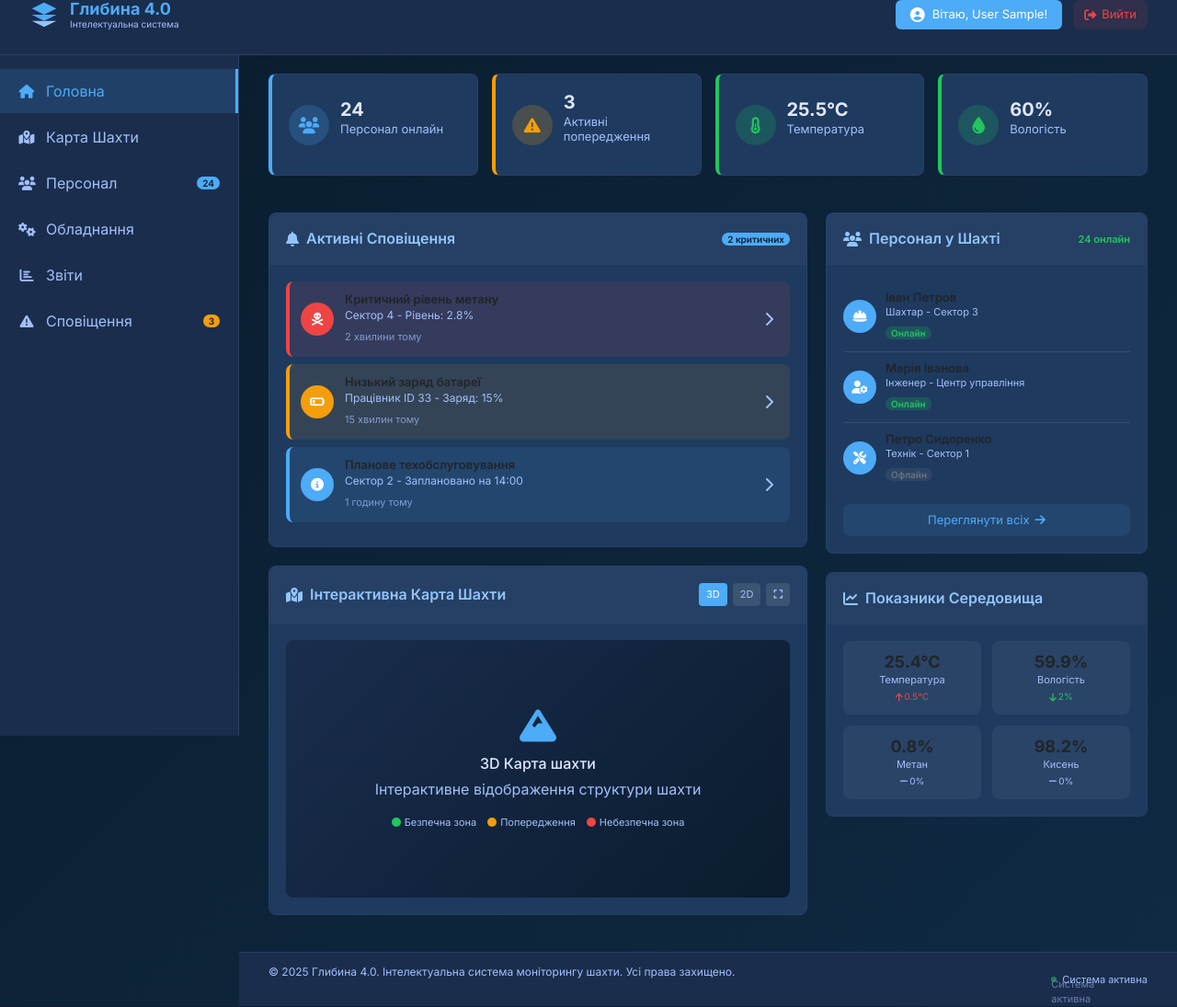
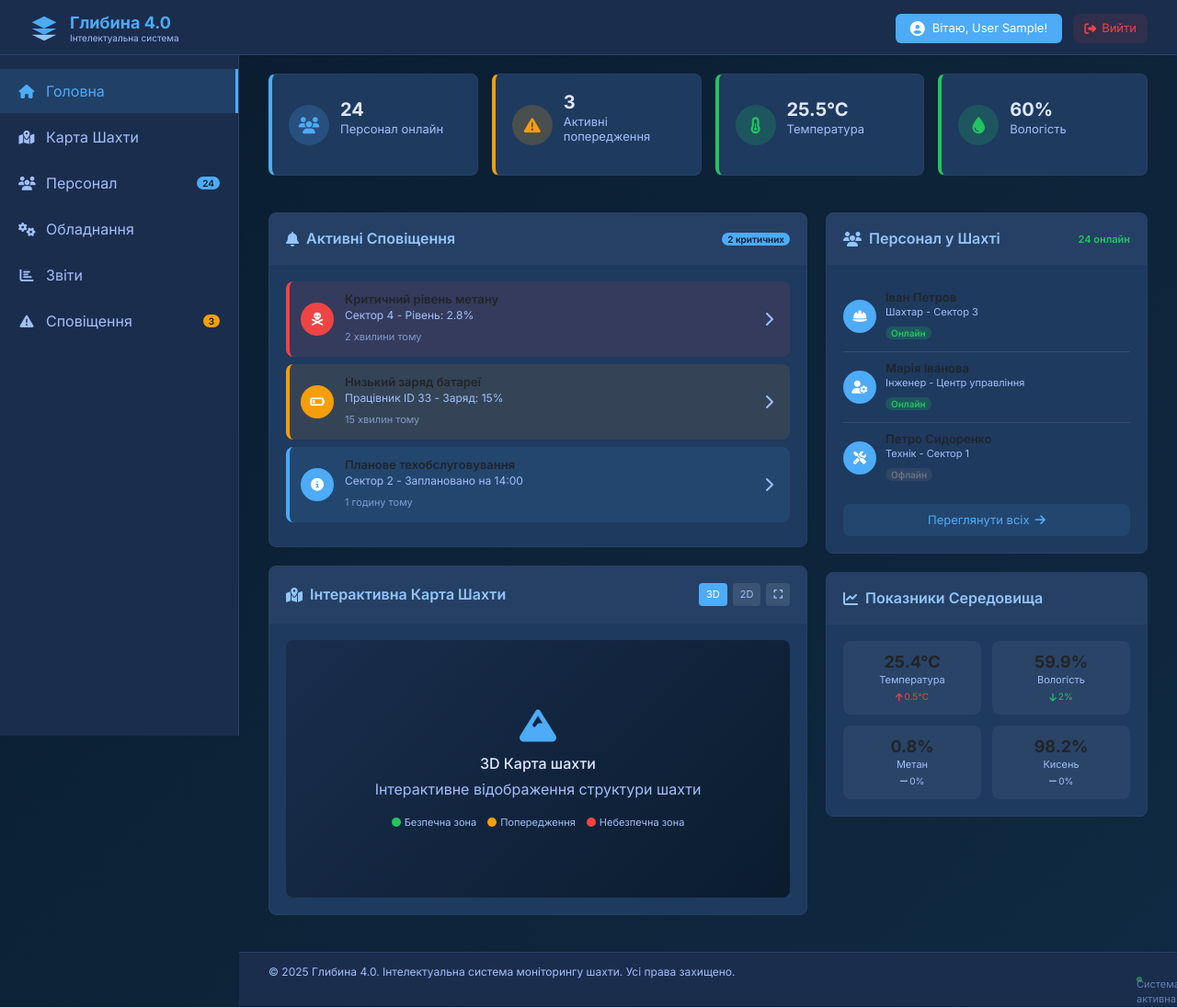
Before and after one commit to Nazoferon/Integrated-mine-monitoring-and-safety-system, a Django app: page /diploma/ in a window 1280 px wide. Shown: the whole page at 92% size. Run offline with Django 5.2, Linux system fonts and the light colour scheme; the visitor is signed in with stand-in values (Sample User, id 1); some libraries are stand-ins or nearby versions.

Commit message:
update footer system status display and adjust body margin for better layout

```diff
--- a/diploma/templates/diploma/base.html
+++ b/diploma/templates/diploma/base.html
@@ -178,7 +178,7 @@
                 <p>&copy; 2025 Глибина 4.0. Інтелектуальна система моніторингу шахти. Усі права захищено.</p>
                 <div class="footer-status">
                     <span class="status-indicator online"></span>
-                    <span>Система активна</span>
+                    <span></span> <!-- System status -->
                 </div>
             </div>
         </div>
--- a/static/diploma/css/diploma.css
+++ b/static/diploma/css/diploma.css
@@ -76,7 +76,7 @@ body {
     height: 100%;
     padding: 0 20px;
     max-width: 1400px;
-    margin: 0 auto;
+    margin: 15px auto 0;
 }
 
 /* Logo */
```
